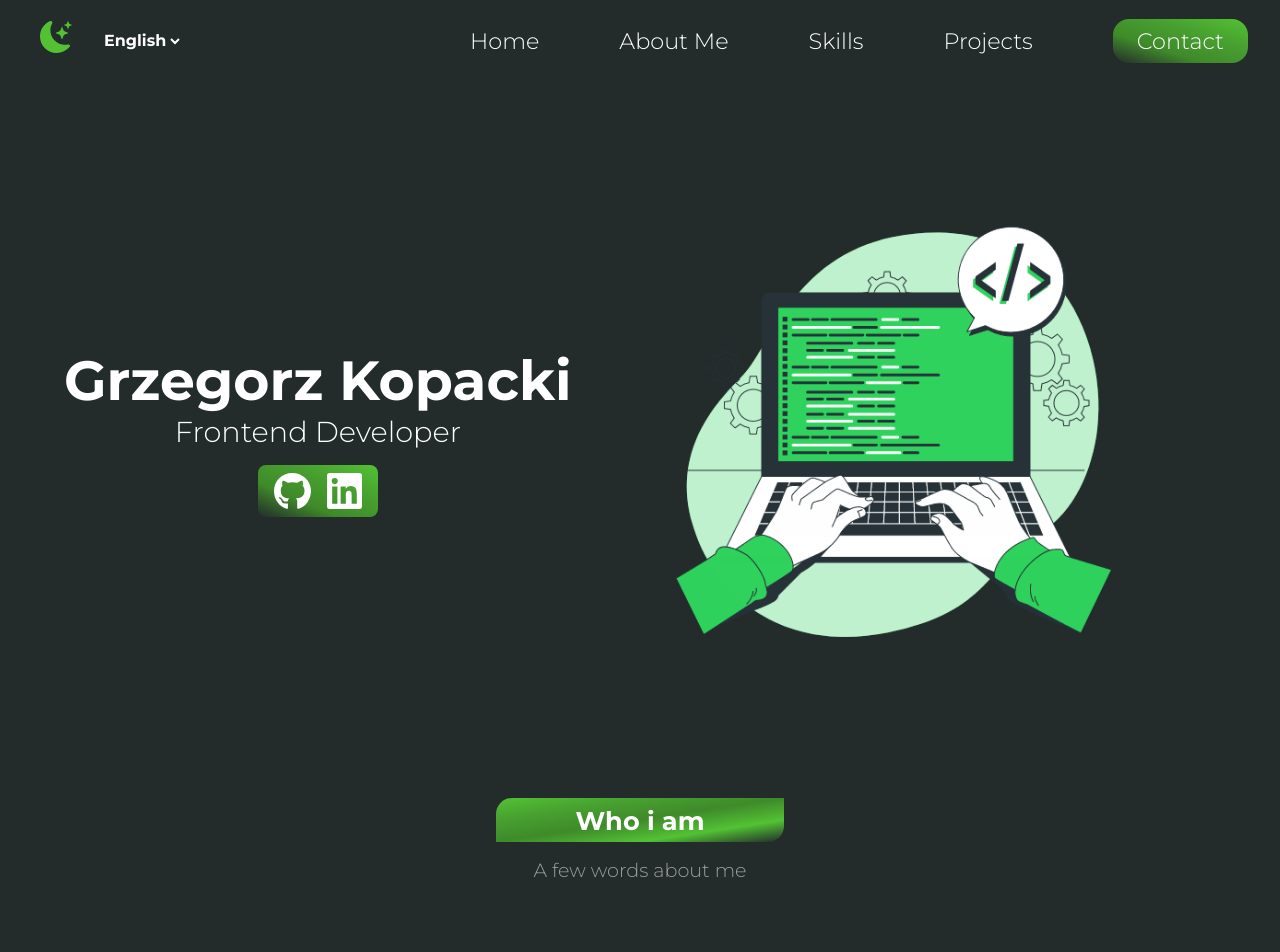
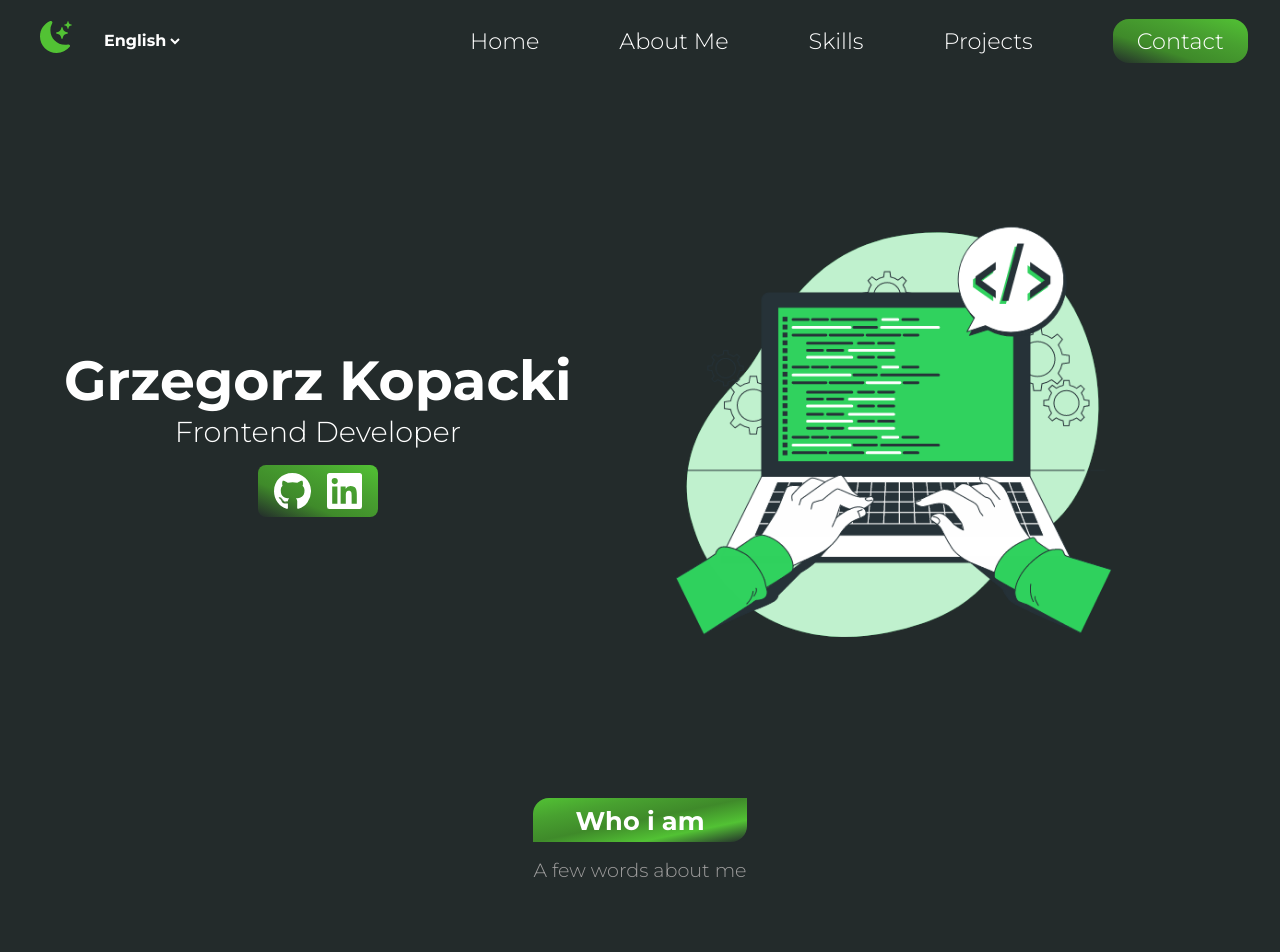
Before and after one commit to GrzegorzKopacki/Portfolio, a React (Vite) app in the folder portfolioPage/: page / in a window 1280 px wide. Shown: the top 952 px of the page. Built offline with nearby package versions, Linux system fonts and the light colour scheme.

Commit message:
changed section title width in aboute me component

```diff
--- a/portfolioPage/src/components/AboutMe/AboutMe.module.css
+++ b/portfolioPage/src/components/AboutMe/AboutMe.module.css
@@ -82,7 +82,7 @@
 	font-weight: bold;
 	text-align: center;
 	margin: 10rem auto 5rem auto;
-	width: 50%;
+	width: max-content;
 	display: flex;
 	flex-direction: column;
 	gap: 1rem;
@@ -105,7 +105,7 @@
 @media only screen and (min-width: 1000px) {
 	.sectionTitle {
 		font-size: 1.6rem;
-		width: 25%;
+		width: max-content;
 	}
 
 	.sectionTitleSub {
```
